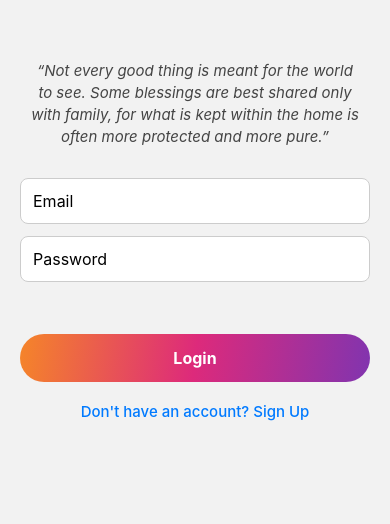
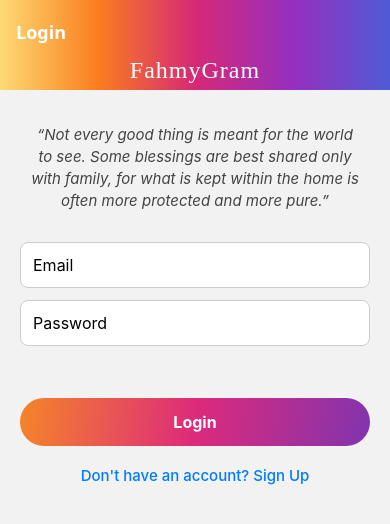
Before and after one commit to amer519/fahmygram-app, a React Native app: screen / in a window 390 px wide. Shown: the top 524 px of the page. Built offline with nearby package versions, Linux system fonts and the light colour scheme; no server answers.

Commit message:
history enabled again and again

```diff
--- a/App.js
+++ b/App.js
@@ -27,9 +27,9 @@ function AppContent() {
     <NavigationContainer>
       <Stack.Navigator
         screenOptions={{
-          headerBackground: () => <GradientHeader />,
+          headerBackground: () => <GradientHeader />, // ✅ gradient only as background
           headerTintColor: '#fff',
-          headerTitleStyle: { fontWeight: 'bold' },
+          headerTitleStyle: { fontWeight: '600', fontSize: 18 },
         }}
       >
         {firebaseUser ? (
@@ -37,7 +37,7 @@ function AppContent() {
             <Stack.Screen
               name="Home"
               component={HomeScreen}
-              options={{ headerShown: false }}
+              options={{ title: 'Home', headerShown: true }}
             />
             <Stack.Screen
               name="CreateAlbum"
@@ -62,12 +62,12 @@ function AppContent() {
             <Stack.Screen
               name="Login"
               component={LoginScreen}
-              options={{ headerShown: false }}
+              options={{ title: 'Login' }}
             />
             <Stack.Screen
               name="SignUp"
               component={SignUpScreen}
-              options={{ headerShown: false }}
+              options={{ title: 'Sign Up' }}
             />
           </>
         )}
```
